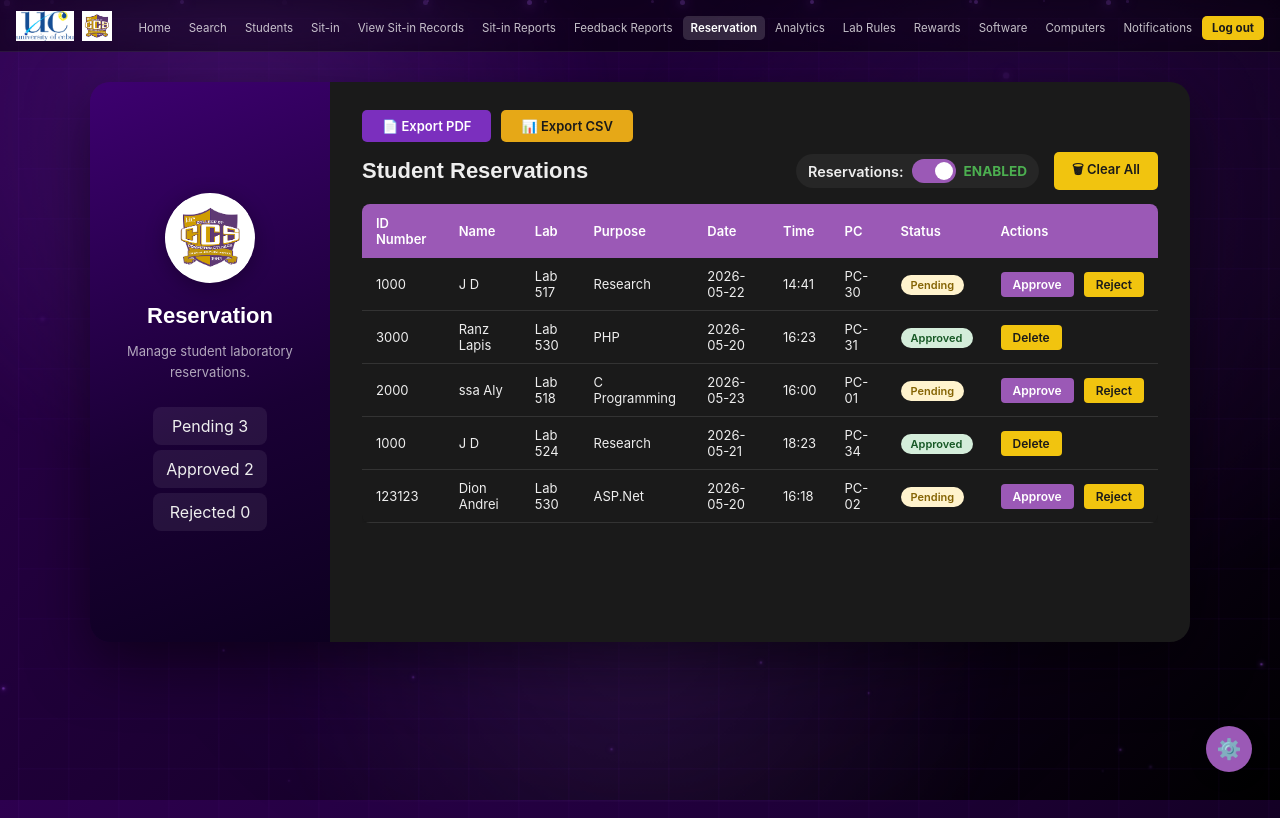
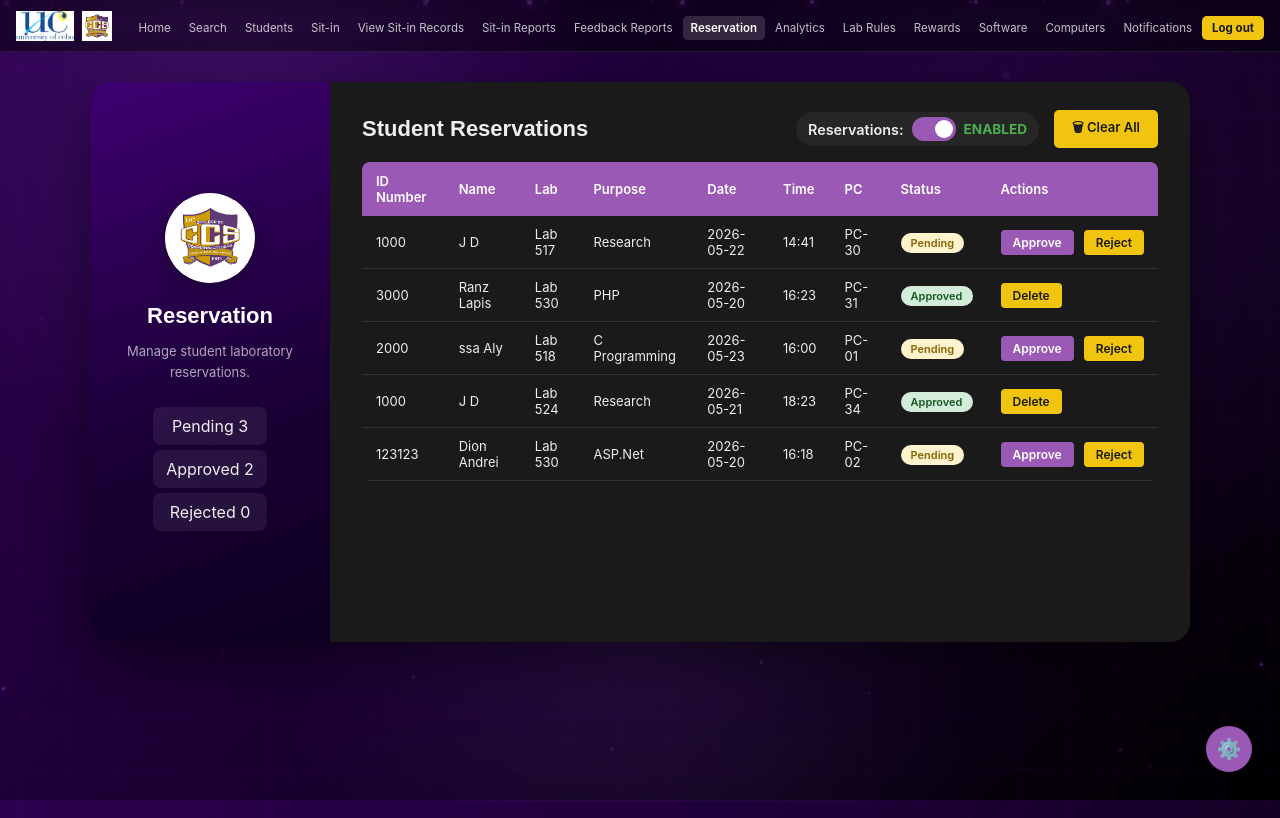
Before and after one commit to Diiioooon/initialccsportal, a Flask app: page /admin/reservation in a window 1280 px wide. Run offline with Flask 3, Linux system fonts and the light colour scheme; a user stored in the database is signed in; data comes from the database, SQL or seed files in the repository; both versions use the stored data as it was after the commit.

Commit message:
good to go

```diff
--- a/templates/admin/reports.html
+++ b/templates/admin/reports.html
@@ -122,7 +122,7 @@
       </div>
       <div class="split-right">
         <div style="display:flex; gap:10px; margin-bottom:10px;">
-            <a href="{{ url_for('reports_preview') }}" class="btn-submit" style="background:var(--navy);">🖨️ Export PDF</a>
+            <a href="{{ url_for('reports_preview') }}" class="btn-submit" style="background:linear-gradient(90deg,#7b2fbe,#a855f7); color:#fff;">🖨️ Export PDF</a>
             <a href="{{ url_for('export_reports_csv') }}" class="btn-submit" style="background:#e6a817; color:#1a1a1a;">📊 Export CSV</a>
         </div>
         <div style="display:flex; justify-content:space-between; align-items:center; margin-bottom:14px;">
--- a/templates/admin/reservation.html
+++ b/templates/admin/reservation.html
@@ -64,10 +64,6 @@
         </div>
       </div>
       <div class="split-right">
-        <div style="display:flex; gap:10px; margin-bottom:10px;">
-            <a href="{{ url_for('export_reservations_pdf') }}" class="btn-submit" style="background:#7b2fbe;">📄 Export PDF</a>
-            <a href="{{ url_for('export_reservations_csv') }}" class="btn-submit" style="background:#e6a817; color:#1a1a1a;">📊 Export CSV</a>
-        </div>
         <div style="display:flex; justify-content:space-between; align-items:center; margin-bottom:14px;">
           <h2 class="form-title" style="margin-bottom:0;">Student Reservations</h2>
           <div style="display:flex; align-items:center; gap:15px;">
```
Also changed, not shown: database.db.
